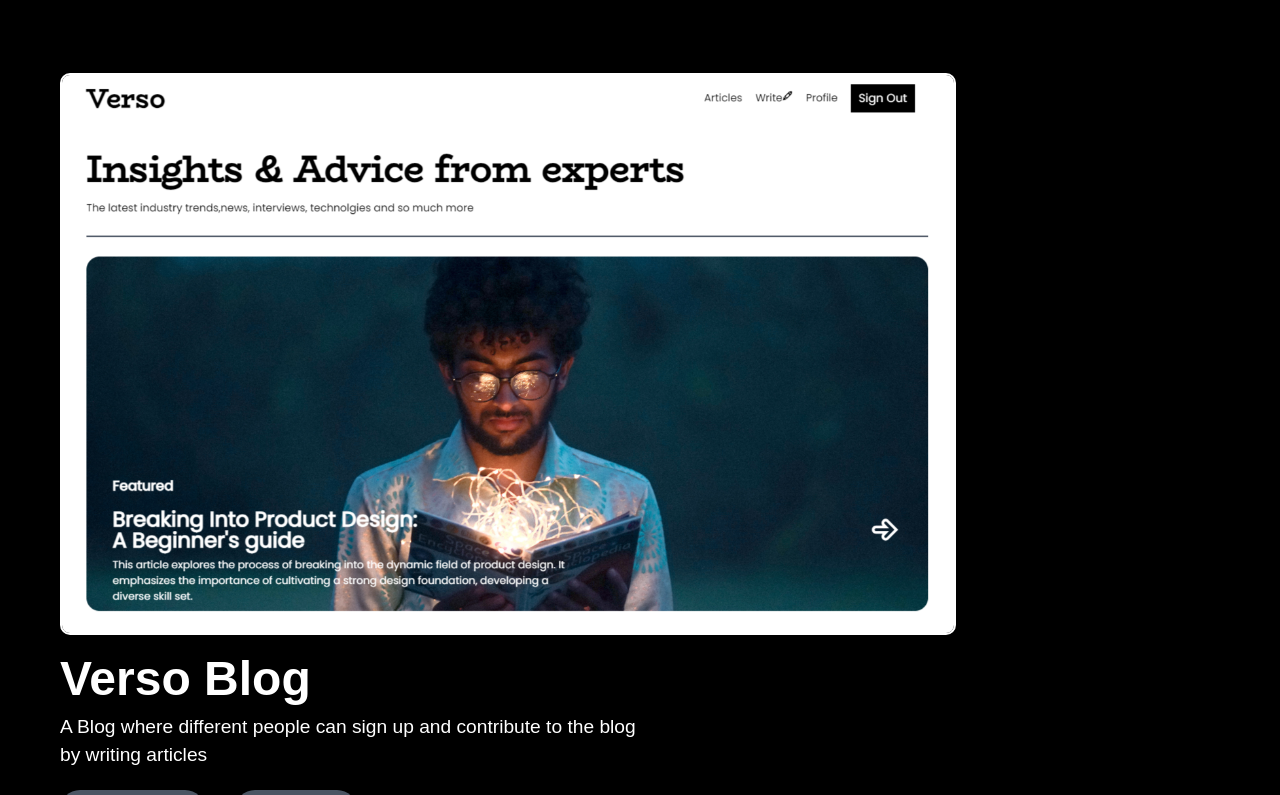
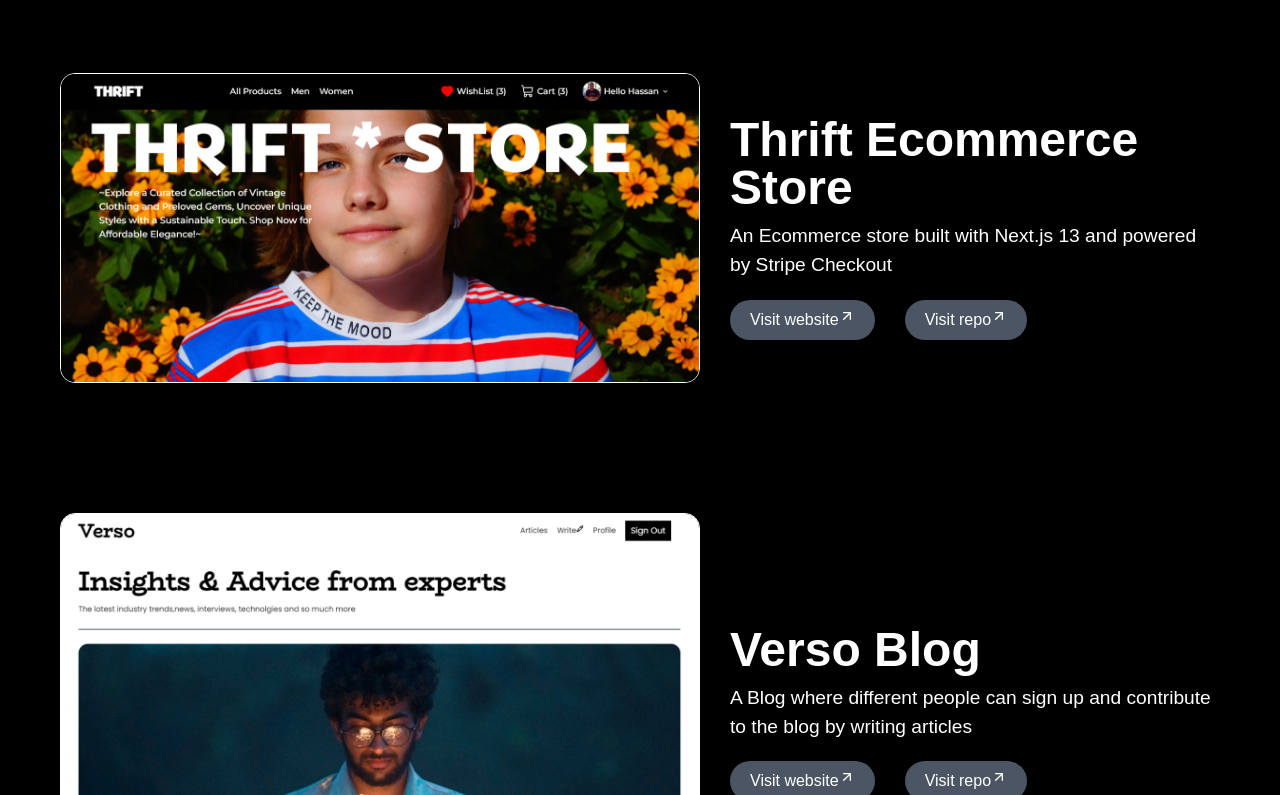
Before and after one commit to Basit46/portfolio_v2, a React (Vite) app: page / in a window 1280 px wide. Shown: the part 1825-2620 px from the top of the page. Built offline with nearby package versions, Linux system fonts and the light colour scheme; a web font is replaced by a local one.

Commit message:
Updated Styles

```diff
--- a/src/components/Navbar.tsx
+++ b/src/components/Navbar.tsx
@@ -10,7 +10,7 @@ type NavbarPropType = {
 const Navbar = ({ isOpen, setIsOpen }: NavbarPropType) => {
   return (
     <nav className="z-[3] w-full h-[12vh] px-[20px] vsm:px-[40px] xmd:px-[60px] py-[20px] flex justify-between items-center">
-      <h1 className="text-[2rem]">Basit</h1>
+      <h1 className="text-[2rem]">Baxit</h1>
       <ul
         className={`${
           isOpen ? "" : "hidden md:flex"
--- a/src/components/Project.tsx
+++ b/src/components/Project.tsx
@@ -23,7 +23,7 @@ const Project = ({ project }: ProjectPropType) => {
   useEffect(() => {
     gsap.to(coverRef.current, {
       width: 0,
-      duration: 2,
+      duration: 1,
       scrollTrigger: {
         trigger: coverRef.current,
       },
@@ -38,7 +38,7 @@ const Project = ({ project }: ProjectPropType) => {
       },
       {
         scale: 1,
-        duration: 2,
+        duration: 1,
 
         scrollTrigger: {
           trigger: coverRef.current,
@@ -48,25 +48,25 @@ const Project = ({ project }: ProjectPropType) => {
   }, []);
 
   return (
-    <div className="project w-full h-fit flex flex-col items-start gap-y-[20px]">
-      <div className="w-[70vw] h-fit relative border-[2px] border-white rounded-[10px] overflow-hidden">
+    <div className="project w-full h-fit flex flex-col xmd:flex-row items-start xmd:items-center gap-y-[20px] xmd:gap-x-[30px]">
+      <div className="w-full md:w-[70vw] xmd:w-[50vw] h-fit relative rounded-[10px] overflow-hidden">
         <img
           ref={imgRef}
-          className="h-full w-full object-fit"
+          className="h-full w-full object-fit border-white border-[1px] rounded-[15px]"
           src={project.img}
           alt="project_img"
         />
         <div
           ref={coverRef}
-          className="absolute top-0 right-0 w-[80%] h-full bg-white"
+          className="absolute top-0 right-0 w-[80%] h-full bg-black"
         />
       </div>
 
-      <div className="w-full">
+      <div className="w-full xmd:w-auto xmd:flex-1">
         <h1 className="text-[2rem] xmd:text-[3rem] leading-none font-semibold">
           {project.title}
         </h1>
-        <p className="mt-[10px] mb-[20px] w-full xmd:w-[50%] text-[1rem] md:text-[1.2rem]">
+        <p className="mt-[10px] mb-[20px] w-full xmd:w-full  text-[1rem] md:text-[1.2rem]">
           {project.desc}
         </p>
         <div className="flex flex-col vsm:flex-row gap-[10px] vsm:gap-[30px] items-start vsm:items-center">
--- a/src/data/projectsData.ts
+++ b/src/data/projectsData.ts
@@ -4,8 +4,17 @@ import nique from "../assets/nique-home.png";
 import unicus from "../assets/unicus.png";
 import harmony from "../assets/harmony.png";
 import verso from "../assets/verso.png";
+import thrifts from "../assets/thrifts.png";
 
 export const projectsData = [
+  {
+    id: 7,
+    img: thrifts,
+    title: "Thrift Ecommerce Store",
+    desc: "An Ecommerce store built with Next.js 13 and powered by Stripe Checkout",
+    site: "https://shopthrifts.vercel.app/",
+    github: "https://github.com/Basit46/Thrift-ecommerce-store",
+  },
   {
     id: 6,
     img: verso,
```
Also changed, not shown: src/assets/thrifts.png (added).
